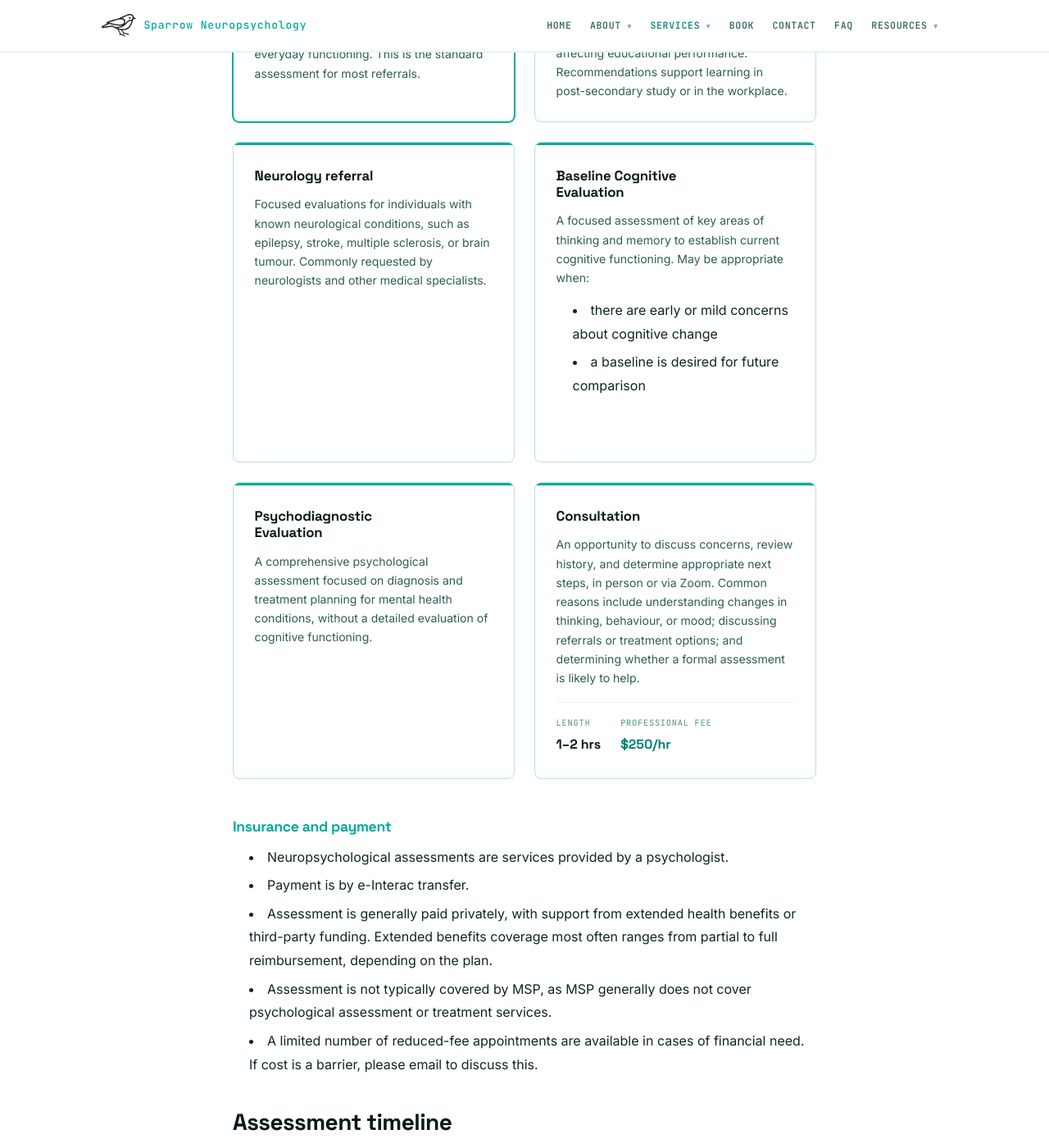
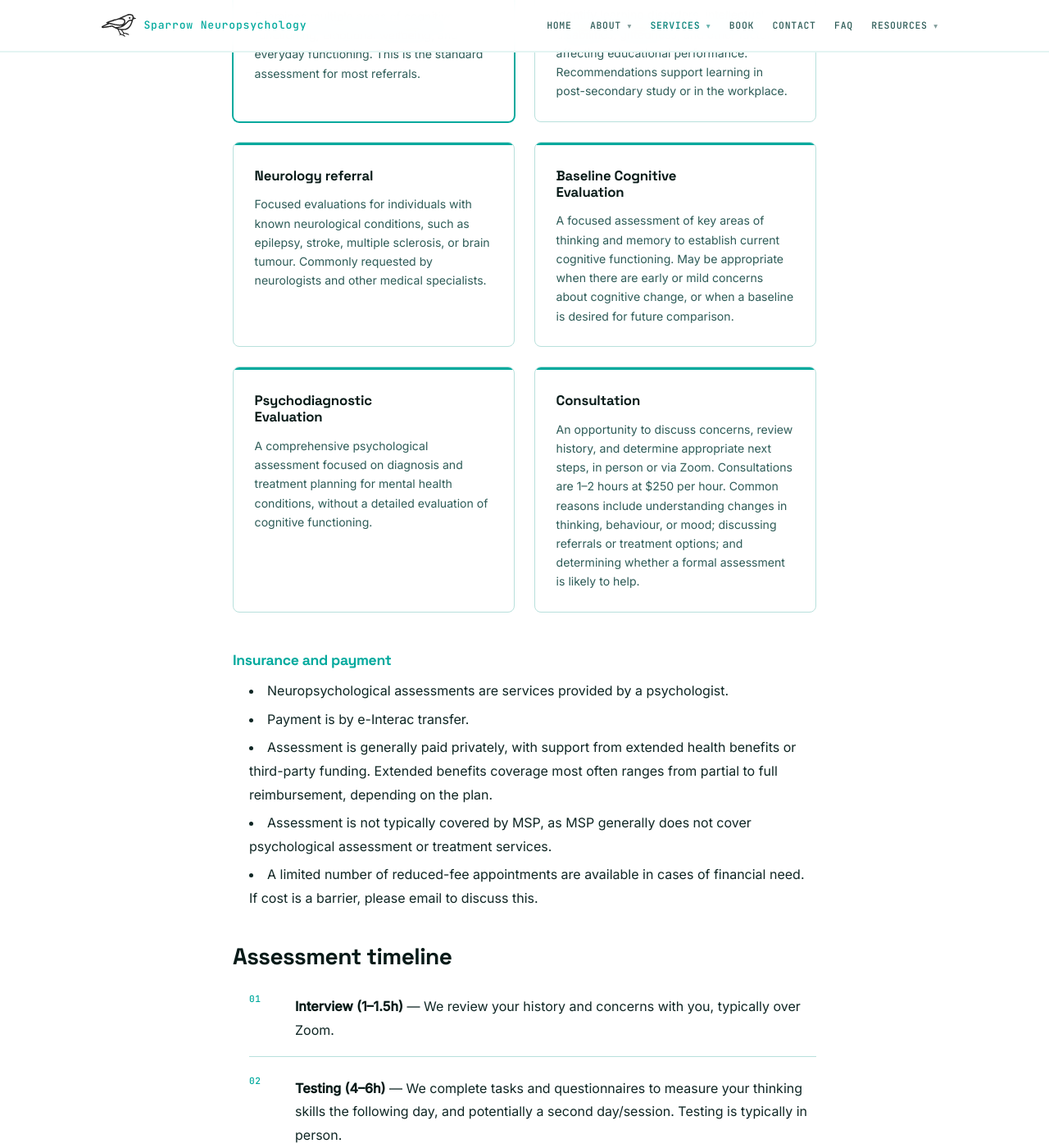
Before and after one commit to cfxb/sparrow-clinic, a Jekyll site: the page built from services.md, in a window 1280 px wide and 1400 px high, scrolled down 3185 px. Shown: the whole window at 82% size. Built offline with Jekyll 4.4.1, drawn with Linux system fonts in a browser that asks for light colours.

Commit message:
Fix card formatting: remove list styling from Baseline card, integrate consultation details into description text

```diff
--- a/services.md
+++ b/services.md
@@ -76,12 +76,7 @@ There is no difference in the quality of care provided. Reduced fees, when avail
 
 <div class="fee-card">
 <h3 class="fee-card__title">Baseline Cognitive Evaluation</h3>
-<p class="fee-card__desc">A focused assessment of key areas of thinking and memory to establish current cognitive functioning. May be appropriate when:
-<ul>
-<li>there are early or mild concerns about cognitive change</li>
-<li>a baseline is desired for future comparison</li>
-</ul>
-</p>
+<p class="fee-card__desc">A focused assessment of key areas of thinking and memory to establish current cognitive functioning. May be appropriate when there are early or mild concerns about cognitive change, or when a baseline is desired for future comparison.</p>
 </div>
 
 <div class="fee-card">
@@ -91,17 +86,7 @@ There is no difference in the quality of care provided. Reduced fees, when avail
 
 <div class="fee-card">
 <h3 class="fee-card__title">Consultation</h3>
-<p class="fee-card__desc">An opportunity to discuss concerns, review history, and determine appropriate next steps, in person or via Zoom. Common reasons include understanding changes in thinking, behaviour, or mood; discussing referrals or treatment options; and determining whether a formal assessment is likely to help.</p>
-<div class="fee-card__stats">
-<div class="fee-card__stat">
-<span class="fee-card__stat-label">Length</span>
-<span class="fee-card__stat-value">1–2 hrs</span>
-</div>
-<div class="fee-card__stat">
-<span class="fee-card__stat-label">Professional fee</span>
-<span class="fee-card__stat-value fee-card__stat-value--price">$250/hr</span>
-</div>
-</div>
+<p class="fee-card__desc">An opportunity to discuss concerns, review history, and determine appropriate next steps, in person or via Zoom. Consultations are 1–2 hours at $250 per hour. Common reasons include understanding changes in thinking, behaviour, or mood; discussing referrals or treatment options; and determining whether a formal assessment is likely to help.</p>
 </div>
 
 </div>
```
Also changed, not shown: faq.md (+1 -1 lines).
